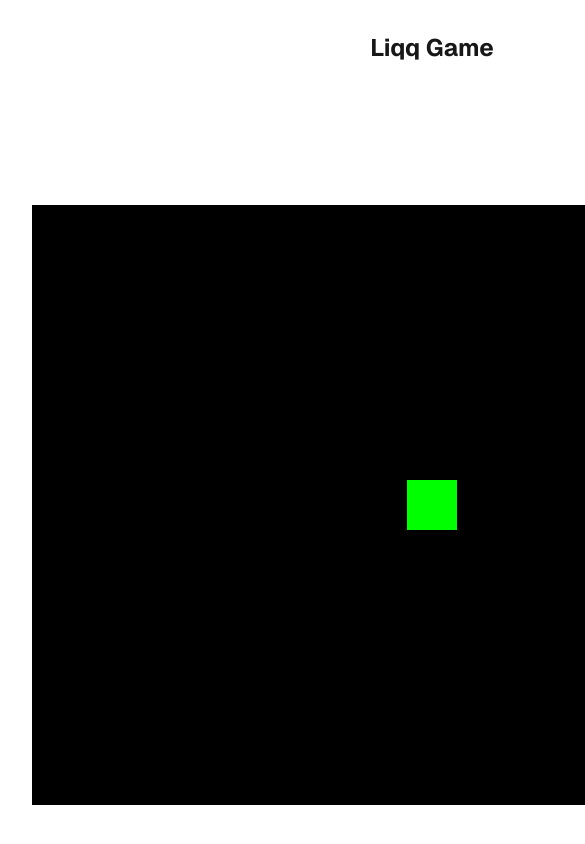
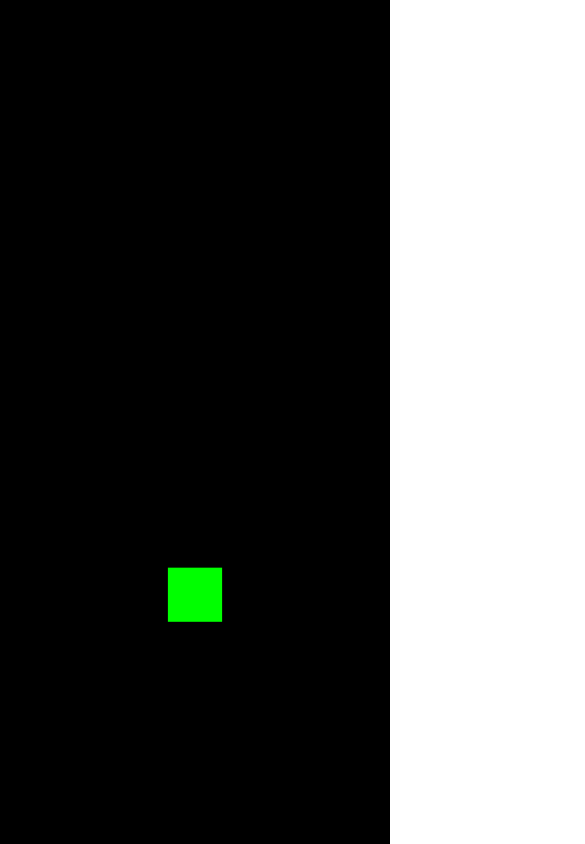
Before and after one commit to whizzkee/liqq_game, a Next.js app: page / in a window 390 px wide. Shown: the top 844 px of the page, 585 px wide, since content can reach past the window. Built offline with nearby package versions, Linux system fonts and the light colour scheme.

Commit message:
mobile optimized

```diff
--- a/app/components/Game.tsx
+++ b/app/components/Game.tsx
@@ -17,8 +17,9 @@ class MainScene extends Phaser.Scene {
   }
 
   create() {
+    const { width, height } = this.scale;
     // Create a rectangle as our block
-    this.block = this.add.rectangle(400, 300, 50, 50, 0x00ff00);
+    this.block = this.add.rectangle(width / 2, height / 2, 50, 50, 0x00ff00);
 
     // Add keyboard input
     this.input!.keyboard!.on('keydown-SPACE', this.jump, this);
@@ -35,13 +36,14 @@ class MainScene extends Phaser.Scene {
   }
 
   update(time: number, delta: number) {
+    const { height } = this.scale;
     // Apply gravity
     this.blockVelocityY += this.gravity * (delta / 1000);
     this.block.y += this.blockVelocityY * (delta / 1000);
 
     // Check if block has landed
-    if (this.block.y > 300) {
-      this.block.y = 300;
+    if (this.block.y > height * 0.75) {
+      this.block.y = height * 0.75;
       this.blockVelocityY = 0;
       this.isJumping = false;
     }
@@ -57,8 +59,13 @@ export default function Game() {
       const config: Phaser.Types.Core.GameConfig = {
         type: Phaser.AUTO,
         parent: gameRef.current,
-        width: 800,
-        height: 600,
+        scale: {
+          mode: Phaser.Scale.FIT,
+          autoCenter: Phaser.Scale.CENTER_BOTH,
+          width: 360,
+          height: 640,
+          zoom: 1
+        },
         backgroundColor: '#000000',
         scene: MainScene,
         physics: {
@@ -79,5 +86,21 @@ export default function Game() {
     };
   }, []);
 
-  return <div ref={gameRef} style={{ width: '100%', height: '100%' }} />;
+  return (
+    <div
+      ref={gameRef}
+      style={{
+        width: '100%',
+        height: '100%',
+        touchAction: 'none',
+        overflow: 'hidden',
+        backgroundColor: '#000000',
+        position: 'fixed',
+        top: 0,
+        left: 0,
+        right: 0,
+        bottom: 0
+      }}
+    />
+  );
 }
--- a/app/page.tsx
+++ b/app/page.tsx
@@ -8,11 +8,8 @@ const Game = dynamic(() => import('./components/Game'), {
 
 export default function Home() {
   return (
-    <div className="grid grid-rows-[auto_1fr] items-center justify-items-center min-h-screen p-8 pb-20 gap-8 sm:p-20 font-[family-name:var(--font-geist-sans)]">
-      <h1 className="text-2xl font-bold">Liqq Game</h1>
-      <div className="w-full max-w-4xl aspect-video">
-        <Game />
-      </div>
+    <div className="h-[100dvh] w-screen">
+      <Game />
     </div>
   );
 }
```
